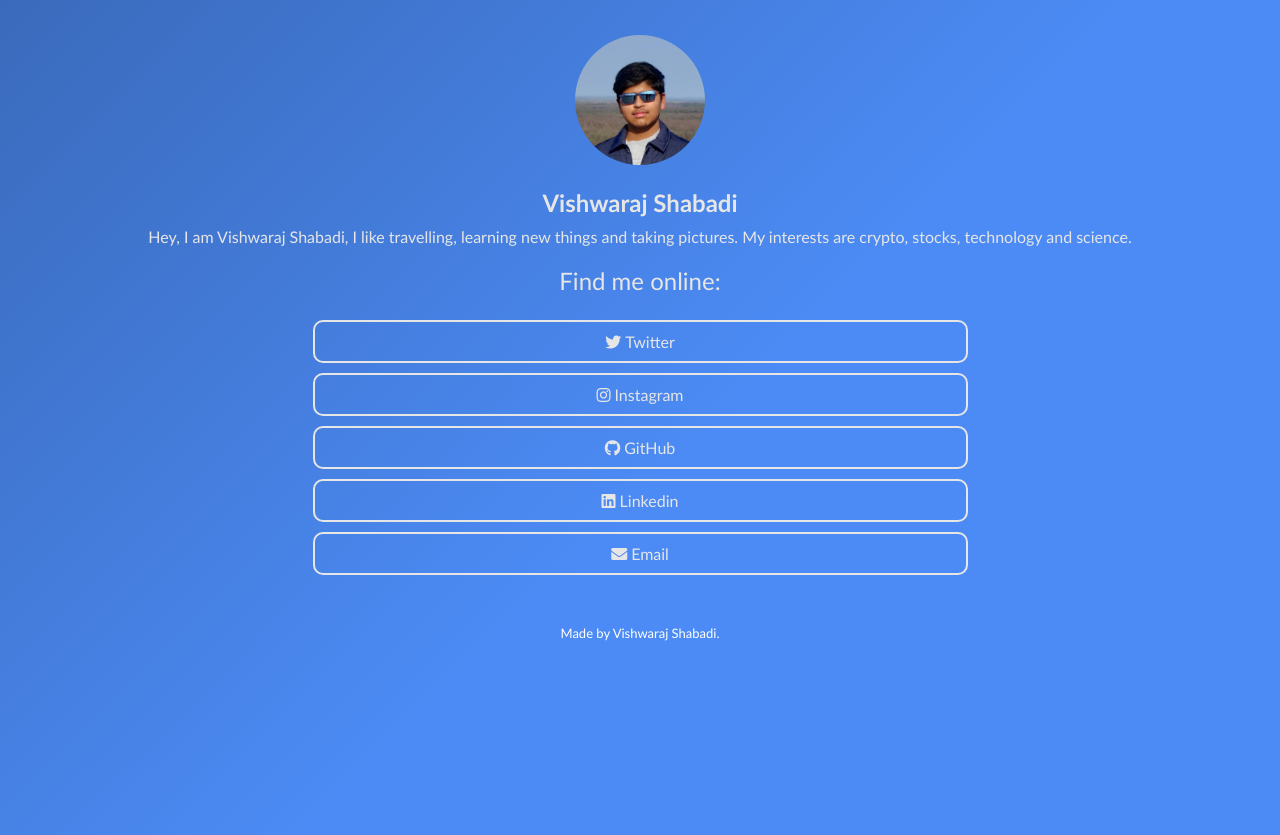
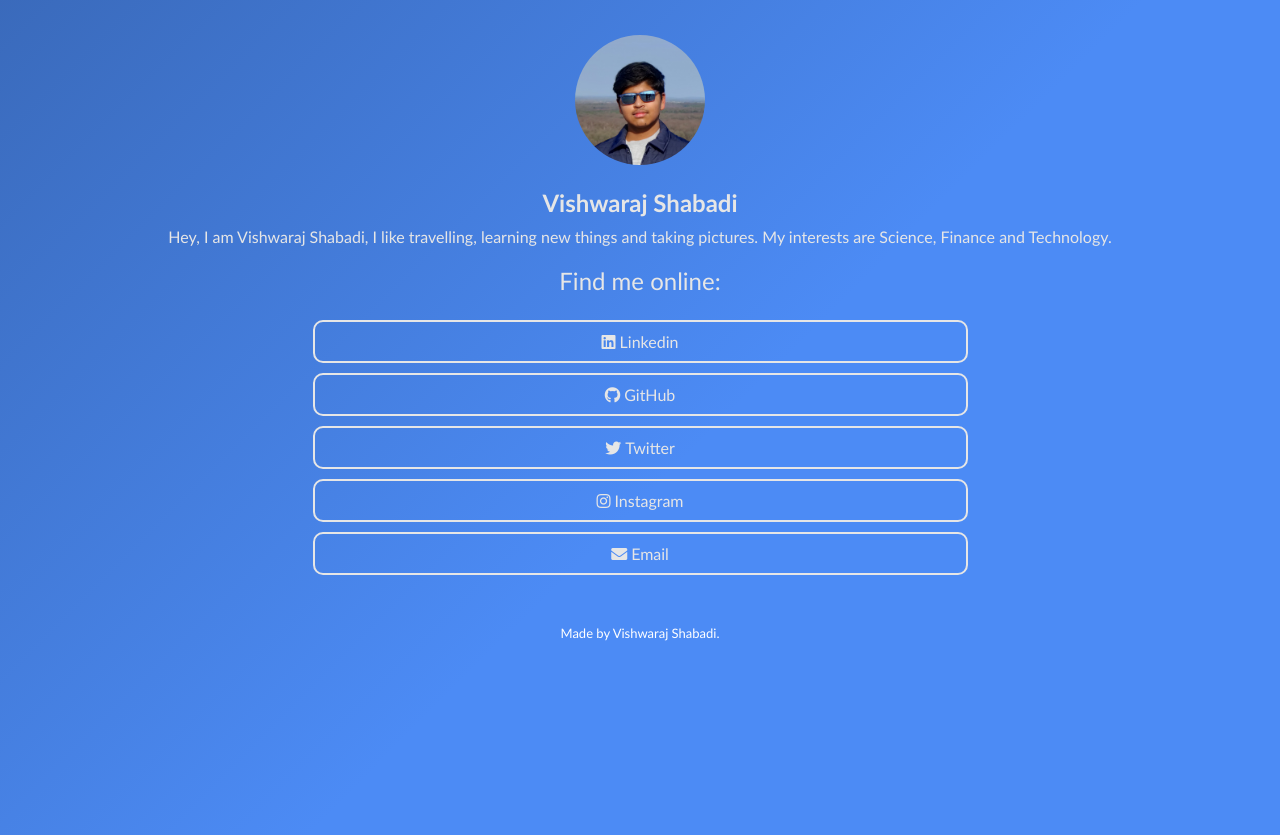
Before and after one commit to VShabadi/bio-link-tool, a plain HTML site: page index.html in a window 1280 px wide. Drawn offline with Linux system fonts and the light colour scheme.

Commit message:
Update index.html

```diff
--- a/index.html
+++ b/index.html
@@ -31,25 +31,33 @@
     </a>
 
     <div class="userName">Vishwaraj Shabadi</div>
-    <div class="bio">Hey, I am Vishwaraj Shabadi, I like travelling, learning new things and taking pictures. My interests are crypto, stocks, technology and science.</div>
+    <div class="bio">Hey, I am Vishwaraj Shabadi, I like travelling, learning new things and taking pictures. My interests are Science, Finance and Technology.</div>
     <p></p>
     <div class="title">Find me online:</div>
     <div class="links">
+
+
+      <a class="link" href="http://www.linkedin.com/in/vshabadi" target="_blank">
+        <i class="fab fa-linkedin">&nbsp;</i>Linkedin
+      </a>
+
+      <a class="link" href="https://github.com/VShabadi" target="_blank">
+        <i class="fab fa-github">&nbsp;</i>GitHub
+      </a>
+
       <a class="link" href="https://twitter.com/VShabadi" target="_blank">
         <i class="fab fa-twitter">&nbsp;</i>Twitter
       </a>
+
       <a class="link" href="https://instagram.com/vshabadi" target="_blank">
         <i class="fab fa-instagram">&nbsp;</i>Instagram
       </a>
-      <a class="link" href="https://github.com/VShabadi" target="_blank">
-        <i class="fab fa-github">&nbsp;</i>GitHub
-      </a>
-      <a class="link" href="http://www.linkedin.com/in/vshabadi" target="_blank">
-        <i class="fab fa-linkedin">&nbsp;</i>Linkedin
-      </a>
+
       <a class="link" href="mailto:vshabadi@protonmail.com" target="_blank">
         <i class="fa fa-envelope">&nbsp;</i>Email
       </a>
+
+
     </div>
 
     <div class="source">
```
